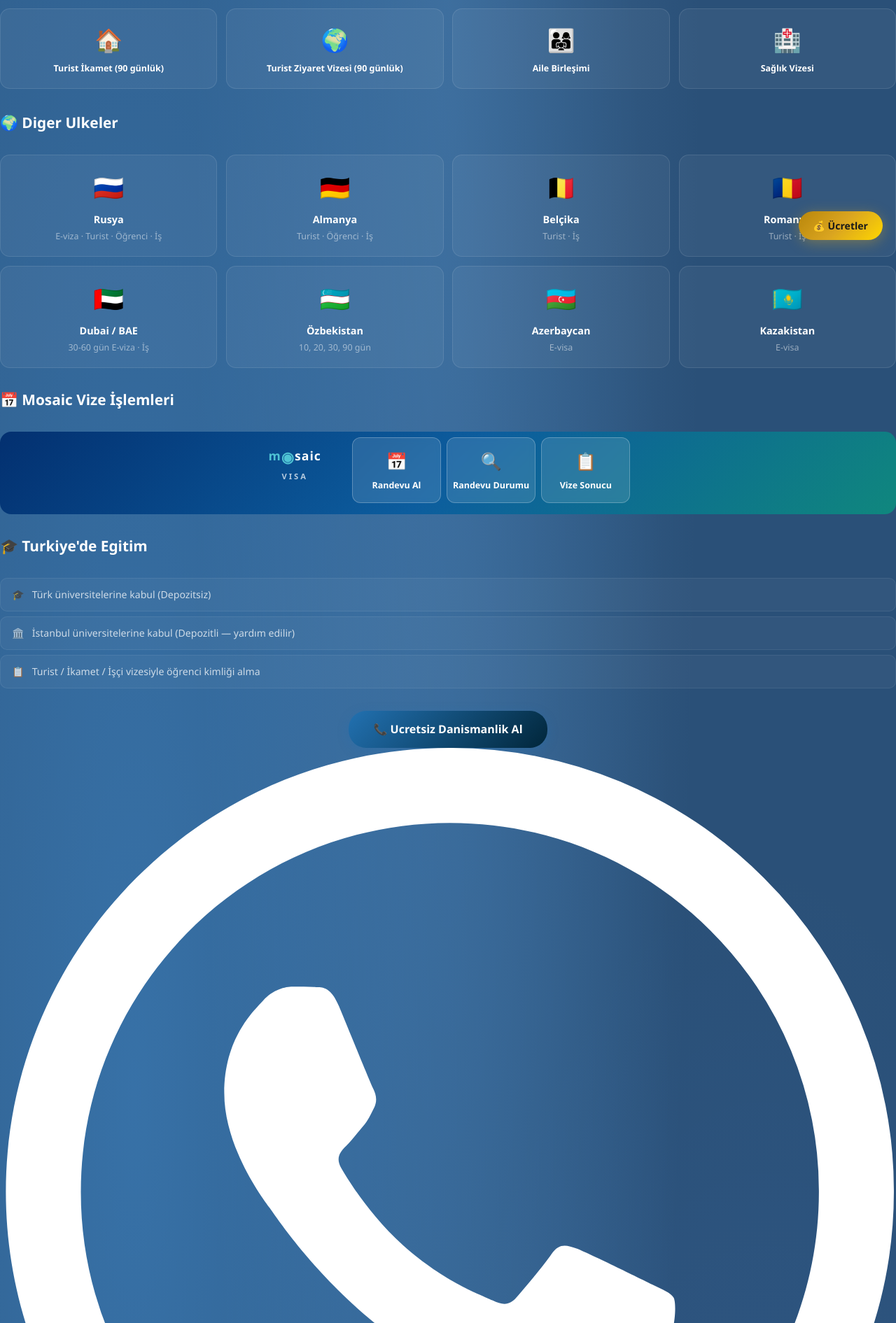
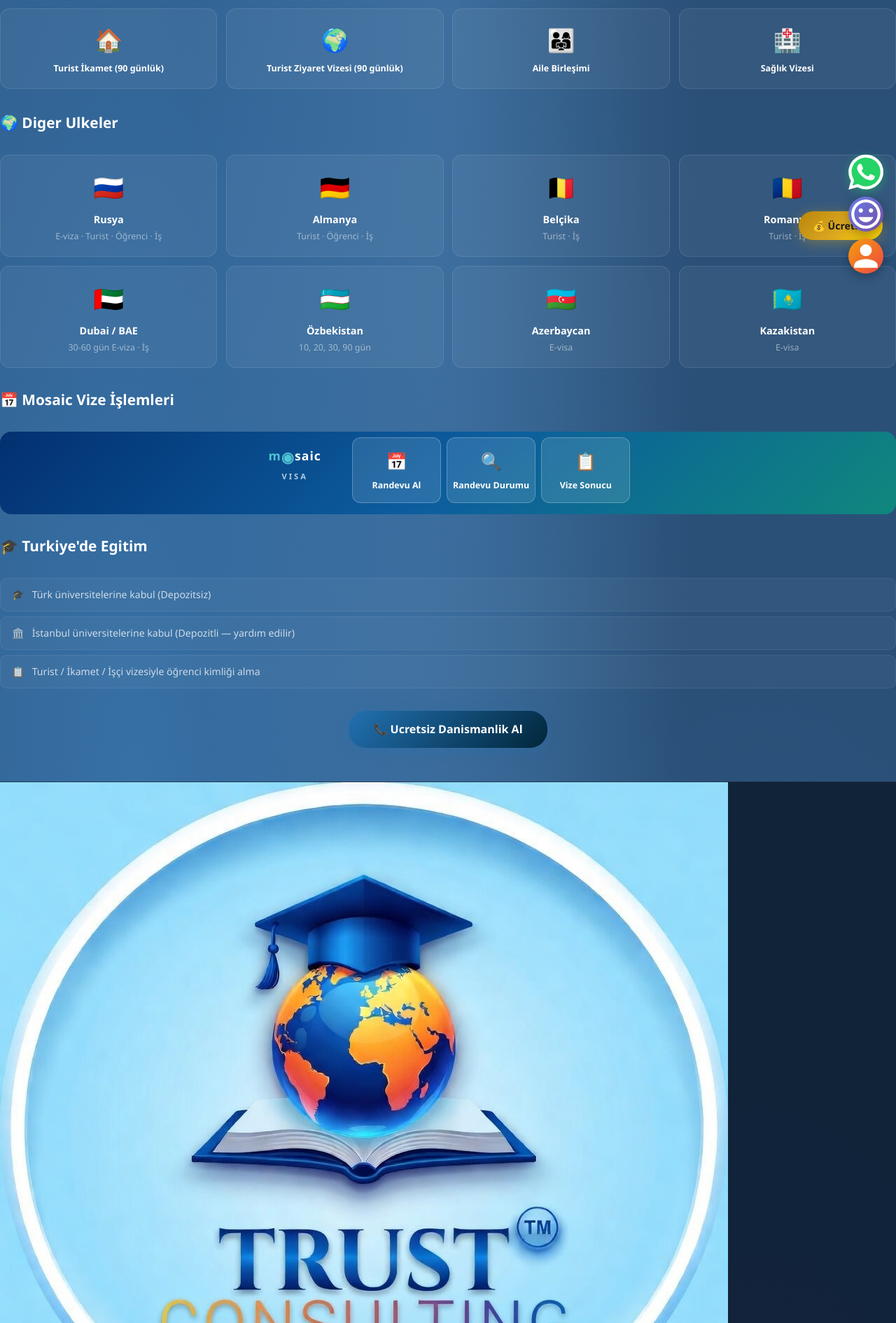
Before and after one commit to shakirovserdar/trustconsulting, a Flask app: page /hizmetler in a window 1280 px wide. Shown: the part 385-2276 px from the top of the page at 70% size. Run offline with Flask 3, Linux system fonts and the light colour scheme; some libraries are stand-ins or nearby versions.

Commit message:
float buton CSS style.css'e taşındı

```diff
--- a/static/style.css
+++ b/static/style.css
@@ -843,3 +843,42 @@ body.sayfa-index .tc-kartlar {
 body.sayfa-index .tc-footer {
     padding: 28px 16px 20px !important;
 }
+/* ── SAĞ ALT FLOAT BUTONLAR ── */
+.tc-float-bar {
+    position: fixed;
+    bottom: 24px;
+    right: 18px;
+    display: flex;
+    flex-direction: column;
+    gap: 10px;
+    z-index: 9999;
+}
+.tc-float-btn {
+    width: 50px;
+    height: 50px;
+    border-radius: 50%;
+    border: none;
+    cursor: pointer;
+    display: flex;
+    align-items: center;
+    justify-content: center;
+    box-shadow: 0 4px 15px rgba(0,0,0,0.3);
+    transition: transform 0.2s, box-shadow 0.2s;
+    text-decoration: none;
+}
+.tc-float-btn:hover {
+    transform: scale(1.15);
+}
+.tc-float-wa {
+    background: #25D366;
+    box-shadow: 0 4px 15px rgba(37,211,102,0.4);
+}
+.tc-float-wa:hover {
+    box-shadow: 0 6px 25px rgba(37,211,102,0.7);
+}
+.tc-float-ai {
+    background: linear-gradient(135deg, #667eea, #764ba2);
+}
+.tc-float-kayit {
+    background: linear-gradient(135deg, #f59e0b, #ef4444);
+}
```
